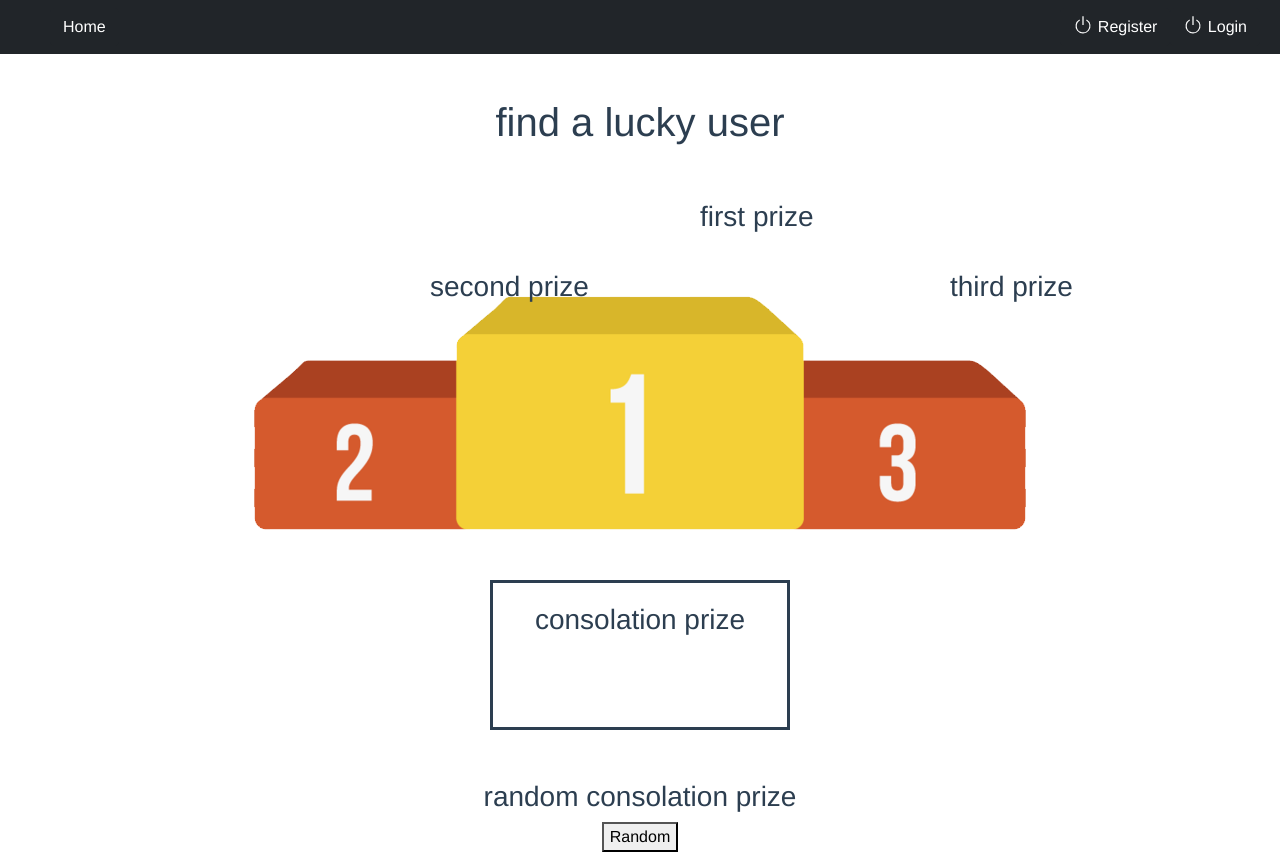
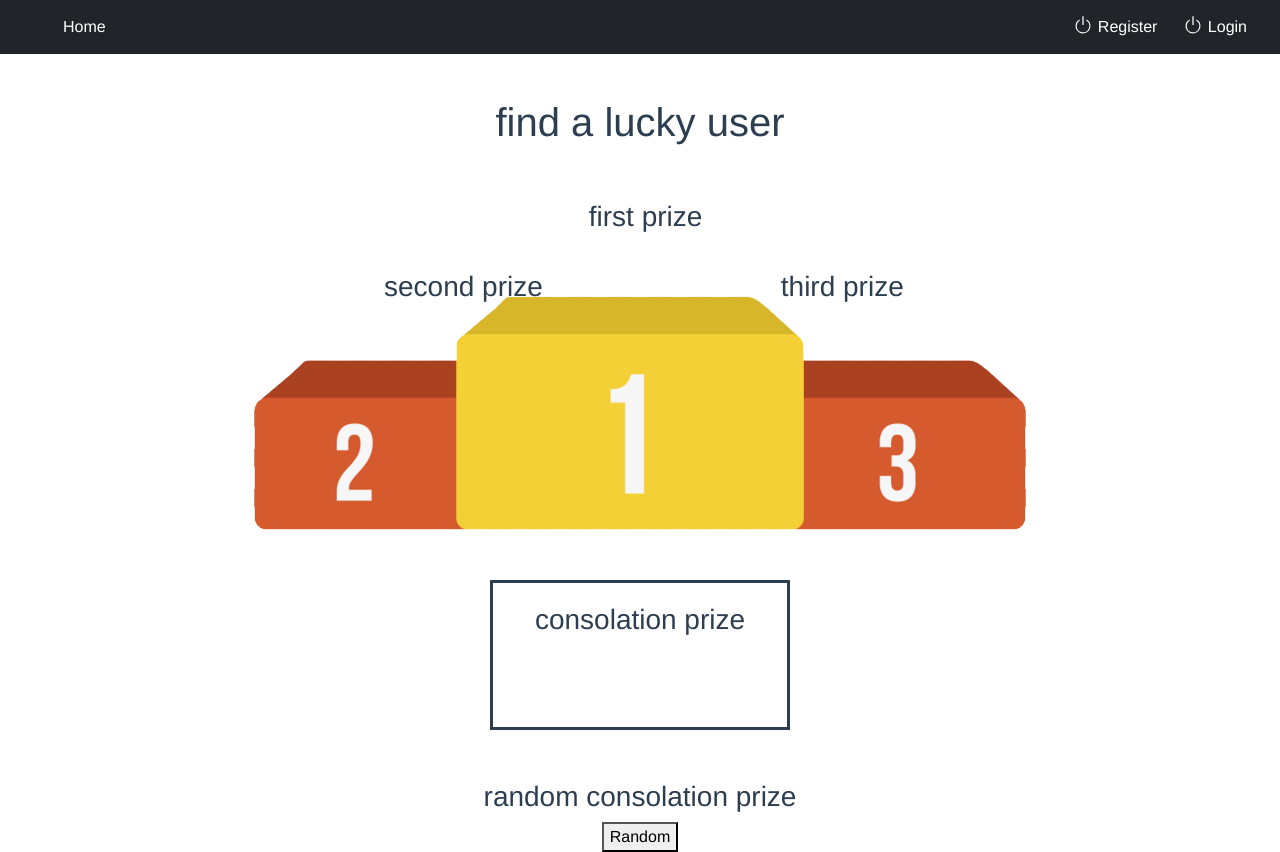
Before and after one commit to mmengspv/webtech-frontend-vuejs, a Vue app: page /randompoint in a window 1280 px wide. Built offline with nearby package versions, Linux system fonts and the light colour scheme; no server answers; what vue-swal, vue2-wheel-picker would draw is missing.

Commit message:
set layout randompoint page

```diff
--- a/src/components/RandomPoint.vue
+++ b/src/components/RandomPoint.vue
@@ -60,7 +60,7 @@ export default {
       this.users = UserApi.getters.users;
     },
     random() {
-      if (this.count == 5) {
+      if (this.count >= 5) {
         this.$swal({
           title: "Score Summary",
           text: `${this.lucky_user1} win first prize
@@ -126,17 +126,17 @@ export default {
 .first {
   position: absolute;
   top: 200px;
-  left: 700px;
+  left: 46%;
 }
 .second {
   position: absolute;
   top: 270px;
-  left: 430px;
+  left: 30%;
 }
 .third {
   position: absolute;
   top: 270px;
-  left: 950px;
+  left: 61%;
 }
 .prize {
   margin-top: 150px;
```
